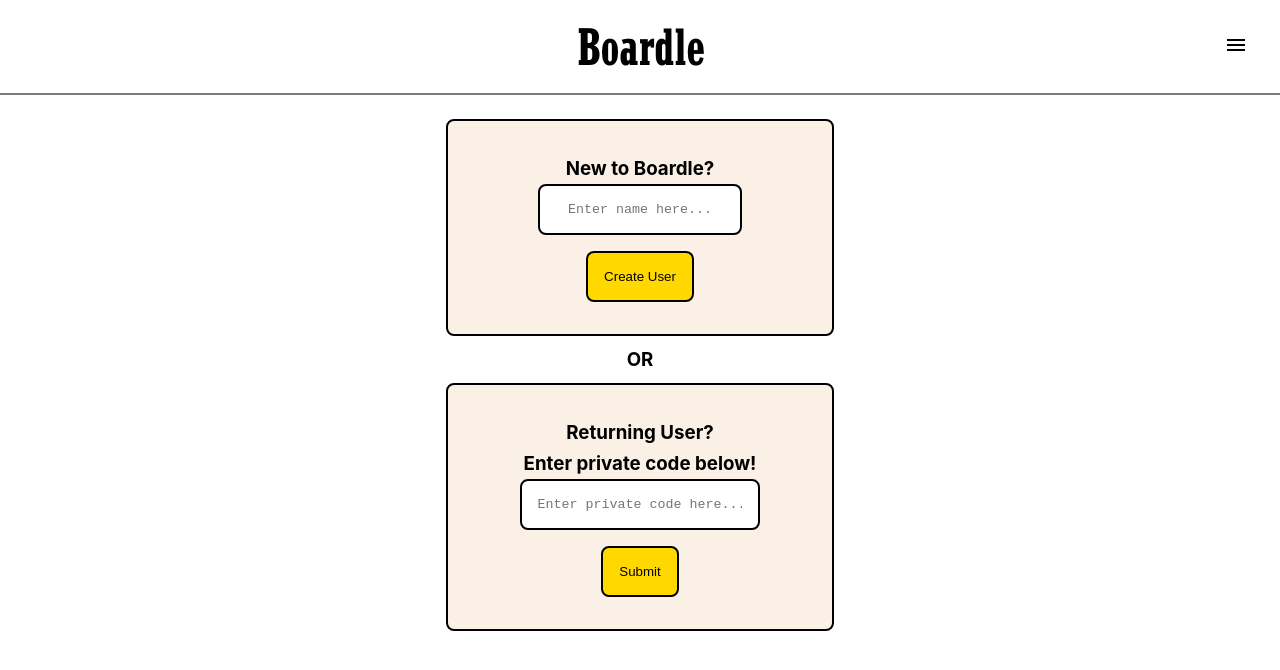
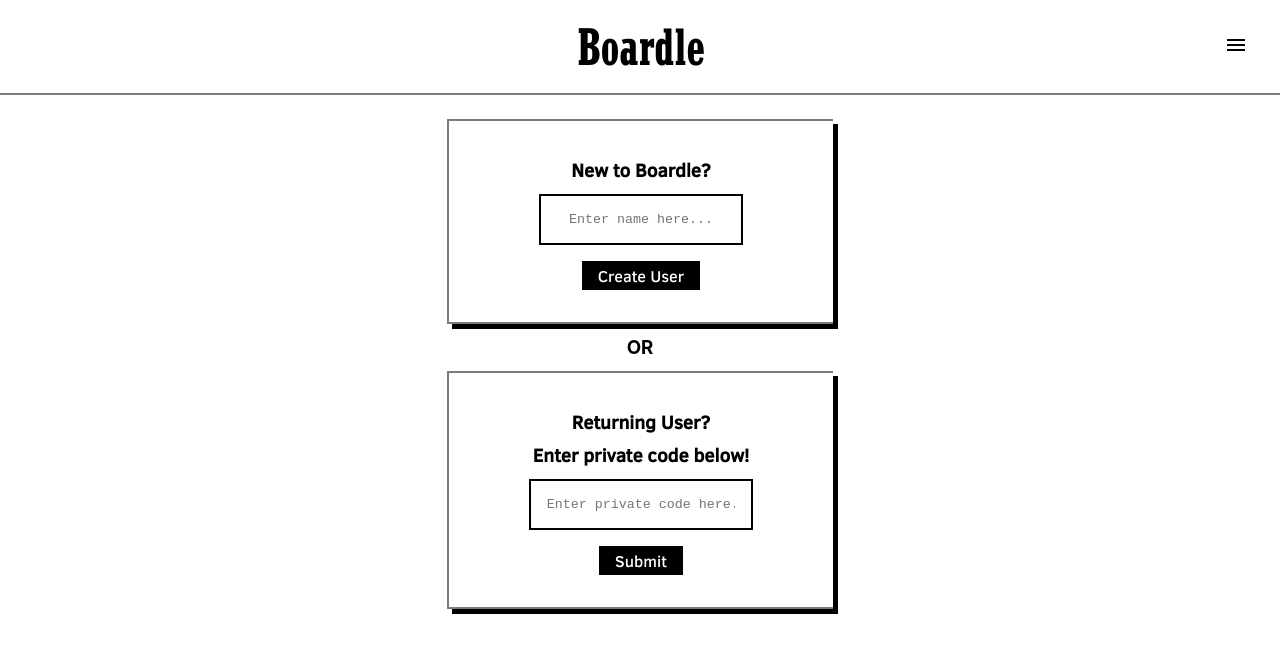
Before and after one commit to alevin93/boardle, a React (Create React App) app: page / in a window 1280 px wide. Shown: the top 670 px of the page. Built offline with nearby package versions, Linux system fonts and the light colour scheme; no server answers.

Commit message:
finished style change

```diff
--- a/src/App.css
+++ b/src/App.css
@@ -38,7 +38,7 @@ h3 {
   color: white;
   font-family: 'Clear Sans';
   display: grid;
-  top: auto;
+  bottom: 0;
   justify-content: center;
   align-items: center;
   padding: .5rem;
@@ -53,9 +53,12 @@ h3 {
 
 .friend-add-container {
   justify-content: center;
+  background-color: #787c7f;
   text-align: center;
   display: grid;
   z-index: 1000;
+  padding: 1rem;
+  border: 2px black solid;
 }
 
 .header-title-text {
@@ -85,7 +88,6 @@ h3 {
   margin-bottom: auto;
   padding: 2rem;
   border: 2px black solid;
-  border-radius: .5rem;
   position: absolute;
   width: fit-content;
   height: fit-content;
@@ -93,8 +95,8 @@ h3 {
   overflow-y: auto; /* Enables scrolling if content overflows */
   transition: transform 0.5s ease-in-out; /* Smooths menu appearance */
   z-index: 100; /* Places the menu above other elements */
-  background-color: #ffffff;
-  box-shadow: 0px 2px 5px rgba(0, 0, 0, 0.1); /* Optional shadow */
+  background-color: white;
+  box-shadow: 5px 5px; /* Optional shadow */
   z-index: 100;
 }
 
@@ -107,26 +109,30 @@ h3 {
   text-align: center;
   height: 2rem;
   border: 2px black solid;
-  border-radius: .5rem;
   margin: .5rem;
   margin-top: 1rem;
 }
+
+.friend-code-text {
+  font-family: 'Clear Sans';
+}
+
 .menu-buttons-copy {
-  background-color: #FFD800;
+  background-color: black;
   width: 100%;
   border: 2px black solid;
-  border-radius: .5rem;
-  color: black;
-  padding: 1rem;
+  color: white;
+  padding: .5rem;
+  font-weight: 700;
+  font-size:1.2rem;
   font-family: 'Clear Sans';
 }
 .menu-buttons-add {
-  background-color: #FFD800;
+  background-color: black;
   margin: .5rem;
   min-width: fit-content;
   border: 2px black solid;
-  border-radius: .5rem;
-  color: black;
+  color: white;
   padding: .5rem;
   font-family: 'Clear Sans';
 }
@@ -250,14 +256,17 @@ h3 {
 }
 
 .create-user-container {
+  font-family: 'Clear Sans';
   display: grid;
   margin: .5rem;
-  background-color: #FAF0E6;
+  background-color: white;
   min-width: 20rem;
   min-height: 5rem;
   max-width: 20rem;
-  border: 2px black solid;
-  border-radius: .5rem;
+  border-top: 2px #787c7f solid;
+  border-bottom: 2px #787c7f solid;
+  border-left: 2px #787c7f solid;
+  box-shadow: 5px 5px;
   align-items: center;
   text-align: center;
   justify-content: center;
@@ -265,23 +274,34 @@ h3 {
 }
 
 .create-user-button {
+  background: none;
+	color: inherit;
+	border: none;
+	padding: 0;
+	font: inherit;
+	cursor: pointer;
+	outline: inherit;
+  font-family: 'Clear Sans';
+  padding-left: 1rem;
+  padding-right: 1rem;
+  padding-top: .25rem;
+  padding-bottom: .25rem;
   display: flex;
   justify-content: center;
   margin: 0 auto;
-  background-color: #FFD800;
-  border: 2px solid black;
-  padding: 1rem;
+  color: white;
+  background-color: black;
+
   max-width: fit-content;
-  border-radius: .5rem;
 }
 
 .create-user-input {
+  margin-top: .5rem;
   font-family:'Courier New', Courier, monospace;
   display: block;
   padding: 1rem;
   overflow: hidden;
   border: 2px black solid;
-  border-radius: .5rem;
   text-align: center;
   justify-content: center;
   margin-bottom: 1rem;
@@ -308,10 +328,10 @@ h3 {
 .return-user-input {
   font-family:'Courier New', Courier, monospace;
   display: block;
+  margin-top: .5rem;
   padding: 1rem;
   overflow: hidden;
   border: 2px black solid;
-  border-radius: .5rem;
   text-align: center;
   justify-content: center;
   margin-bottom: 1rem;
@@ -332,10 +352,10 @@ h3 {
 .private-passkey {
   justify-content: center;
   text-align: center;
-  background-color: black;
-  color: white;
+  color: black;
+  border: black solid 2px;
+  margin-top: 1rem;
   padding: 1rem;
-  border-radius: .5rem;
 }
 
 .app-wrapper {
@@ -344,8 +364,8 @@ h3 {
 }
 
 .main-container {
-  min-height: 83.5vh;
   max-width: 100vw;
+  min-height: 79.5vh;
   height: fit-content;
 }
 
@@ -366,12 +386,13 @@ h3 {
 }
 
 .comment-container {
+  scrollbar-width: none;
   flex: 0 0 auto;
-  max-width: 25vw;
+  max-width: 40vw;
   background-color: white;
   white-space: wrap;
-  padding: 1rem;
-  margin: 1rem;
+  padding: .7rem;
+  margin: .25rem;
   border: black 2px solid;
   border-radius: .5rem;
 }
@@ -386,7 +407,6 @@ h3 {
   border-bottom: 2px #787c7f solid;
   border-left: 2px #787c7f solid;
   border-top: 2px #787c7f solid;
-
   box-shadow: 5px 5px;
   margin-right: 2.5rem;
   max-width: fit-content;
@@ -414,10 +434,11 @@ p {
 
 .score-card-text {
   font-family:'Clear Sans';
-  padding: 1rem;
+  padding-bottom: 1rem;
 }
 
 .game-title {
+  font-size: 1.25rem;
   color: black;
   margin-left: 3rem;
   font-family: 'Clear Sans';
@@ -434,12 +455,12 @@ p {
 .buy-me-a-coffee {
   text-decoration-line: none;
   width: 100%;
-  background-color: #FFD800;
+  size: 1.2rem;
+  background-color: #787c7f;
   border: 2px black solid;
-  border-radius: .5rem;
-  color: black;
+  color: white;
   padding: 1rem;
-  font-family:Verdana, Geneva, Tahoma, sans-serif;
+  font-family: 'Clear Sans';
   margin-top: .5rem;
 }
 
@@ -487,6 +508,7 @@ p {
   padding-left: .5rem;
 	font: inherit;
 	cursor: pointer;
+  font-size: 1.15rem;
 	outline: inherit;
   font-family: 'Clear Sans';
   font-weight: bolder;
@@ -501,6 +523,7 @@ p {
 	cursor: pointer;
 	outline: inherit;
   vertical-align: middle;
+  transform: scale(1.25);
   color: black;
   font-family: 'Clear Sans';
 }
@@ -516,3 +539,7 @@ p {
   margin-left: auto;
   margin-right: auto;
 }
+
+.logged-in-as-text {
+  font-family: 'Clear Sans';
+}
--- a/src/components/Body.js
+++ b/src/components/Body.js
@@ -59,7 +59,6 @@ function Body() {
   }
 }
 
-
 const restoreDate = () => {
   setDate(getDate());
 }
--- a/src/components/Calendar.js
+++ b/src/components/Calendar.js
@@ -1,6 +1,6 @@
 import React from 'react'
 import BackArrow from '@material-ui/icons/ArrowLeft';
-import ForwardArrow from '@material-ui/icons/ArrowForward';
+import ForwardArrow from '@material-ui/icons/ArrowRight';
 
 
 function Calendar({ date, setDate, dateOffset, setDateOffset, restoreDate }) {
--- a/src/components/Input.js
+++ b/src/components/Input.js
@@ -1,6 +1,7 @@
 import React, { useState } from 'react';
 
 function Input() {
+
   const [input, setInput] = useState('');
   const [comment, setComment] = useState('');
   const [toggle, setToggle] = useState(false);
--- a/src/components/Menu.js
+++ b/src/components/Menu.js
@@ -50,7 +50,7 @@ function Menu() {
     <div className='main-menu-container.show'>
       <div className="friend-add-container">
               <p>Your friend code is:</p>
-              <h3>{localStorage.getItem("share")}</h3>
+              <h3 className='friend-code-text'>{localStorage.getItem("share")}</h3>
               <button className='menu-buttons-copy' onClick={handleCopyCode}>Copy your code</button>
               <div className='add-friend-input-container'>
               <input className='add-friend-input' placeholder="Enter friend's code" onChange={(e) => {
@@ -60,7 +60,7 @@ function Menu() {
       </div>
       <div className='register-card-container'>
       <div className='menu-card-container'>
-      <h1>Logged in as: {localStorage.getItem("name")}</h1>
+      <h1 className='logged-in-as-text'>Logged in as: {localStorage.getItem("name")}</h1>
       <p>Your private passkey is:</p>
       <h3 className='private-passkey'>{localStorage.getItem("user")}</h3>
 
```
Also changed, not shown: public/manifest.json.
